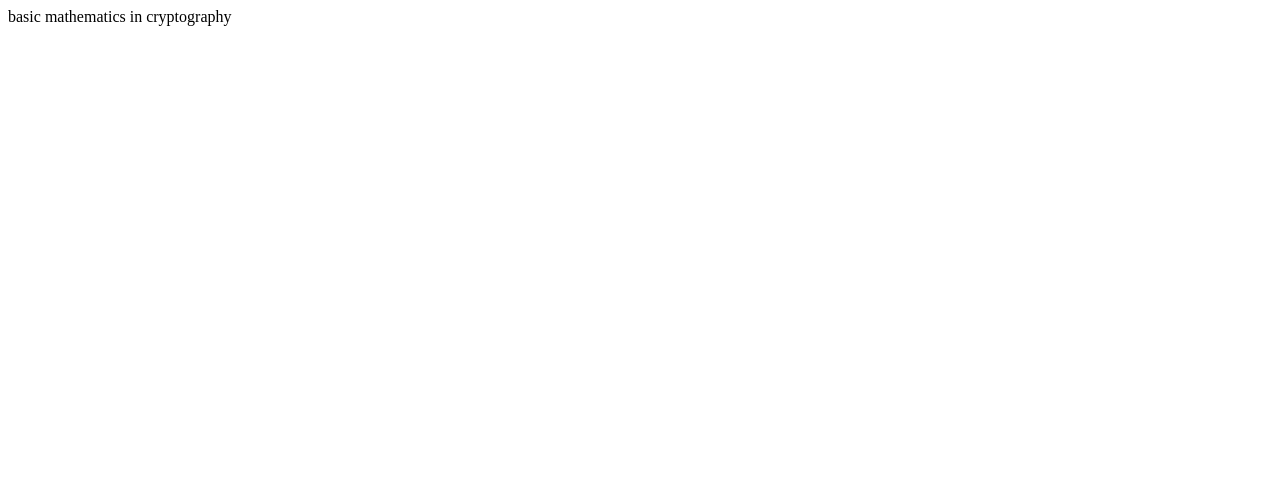
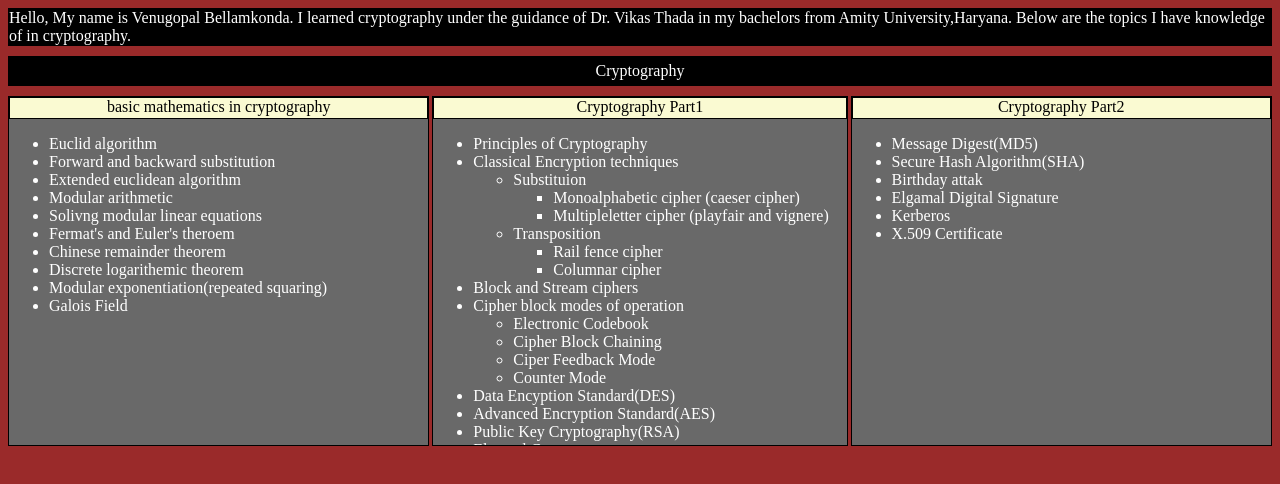
Before and after one commit to venugopal918/Cryptography, a plain HTML site: page topic.html in a window 1280 px wide. Drawn offline with Linux system fonts and the light colour scheme.

Commit message:
created website

```diff
--- a/style.css
+++ b/style.css
@@ -0,0 +1,208 @@
+* {
+  box-sizing: border-box;
+}
+
+body{
+	background-color: #9A2A2A;
+}
+
+div#intro{
+color: white;
+border: 1px black solid;
+background-color: black;
+width: 100%;
+}
+
+.crypt{
+	text-align: center;
+	color: white;
+	border: 1px black solid;
+	background-color: black;
+	width: 100%;
+	height: 30px;
+	margin-top: 10px;
+	padding-top: 5px;
+
+}
+
+div#t1{
+	color: white;
+	border: 1px black solid;
+	margin-top: 10px;
+	background-color: dimgrey;
+	height: 350px;
+}
+
+#s1{
+	text-align: center;
+	border: 1px black solid;
+	padding-bottom: 2px;
+	background-color: lightgoldenrodyellow;
+	color: black;
+}
+
+div#t2{
+	color: white;
+	border: 1px black solid;
+	margin-top: 10px;
+	background-color: dimgrey;
+	margin-left: 3px;
+	height: 350px;
+	margin-right: 3px;
+	overflow: auto;
+}
+
+#s2{
+	text-align: center;
+	border: 1px black solid;
+	padding-bottom: 2px;
+	background-color: lightgoldenrodyellow;
+	color: black;
+}
+
+div#t3{
+	color: white;
+	border: 1px black solid;
+	width: 100%;
+	margin-top: 10px;
+	height: 350px;
+	background-color: dimgrey;
+}
+
+#s3{
+	text-align: center;
+	border: 1px black solid;
+	padding-bottom: 2px;
+	background-color: lightgoldenrodyellow;
+	color: black;
+}
+@media (min-width: 992px) {
+  .col-lg-1, .col-lg-2, .col-lg-3, .col-lg-4, .col-lg-5, .col-lg-6, .col-lg-7, .col-lg-8, .col-lg-9, .col-lg-10, .col-lg-11, .col-lg-12 {
+    float: left;
+  }
+
+  .col-lg-1 {
+    width: 8.33%;
+  }
+  .col-lg-2 {
+    width: 16.66%;
+  }
+  .col-lg-3 {
+    width: 25%;
+  }
+  .col-lg-4 {
+    width: 33.33%;
+  }
+  .col-lg-5 {
+    width: 41.66%;
+  }
+  .col-lg-6 {
+    width: 50%;
+  }
+  .col-lg-7 {
+    width: 58.33%;
+  }
+  .col-lg-8 {
+    width: 66.66%;
+  }
+  .col-lg-9 {
+    width: 74.99%;
+  }
+  .col-lg-10 {
+    width: 83.33%;
+  }
+  .col-lg-11 {
+    width: 91.66%;
+  }
+  .col-lg-12 {
+    width: 100%;
+  }
+
+}
+
+
+@media (min-width: 768px) and (max-width: 991px) {
+  .col-md-1, .col-md-2, .col-md-3, .col-md-4, .col-md-5, .col-md-6, .col-md-7, .col-md-8, .col-md-9, .col-md-10, .col-md-11, .col-md-12 {
+    float: left;
+  }
+
+  .col-md-1 {
+    width: 8.33%;
+  }
+  .col-md-2 {
+    width: 16.66%;
+  }
+  .col-md-3 {
+    width: 25%;
+  }
+  .col-md-4 {
+    width: 33.33%;
+  }
+  .col-md-5 {
+    width: 41.66%;
+  }
+  .col-md-6 {
+    width: 50%;
+  }
+  .col-md-7 {
+    width: 58.33%;
+  }
+  .col-md-8 {
+    width: 66.66%;
+  }
+  .col-md-9 {
+    width: 74.99%;
+  }
+  .col-md-10 {
+    width: 83.33%;
+  }
+  .col-md-11 {
+    width: 91.66%;
+  }
+  .col-md-12 {
+    width: 100%;
+  }
+}
+
+@media (max-width: 767px) {
+  .col-sm-1, .col-sm-2, .col-sm-3, .col-sm-4, .col-sm-5, .col-sm-6, .col-sm-7, .col-sm-8, .col-sm-9, .col-sm-10, .col-sm-11, .col-sm-12 {
+  float: left;
+  }
+
+  .col-sm-1 {
+    width: 8.33%;
+  }
+  .col-sm-2 {
+    width: 16.66%;
+  }
+  .col-sm-3 {
+    width: 25%;
+  }
+  .col-sm-4 {
+    width: 33.33%;
+  }
+  .col-sm-5 {
+    width: 41.66%;
+  }
+  .col-sm-6 {
+    width: 50%;
+  }
+  .col-sm-7 {
+    width: 58.33%;
+  }
+  .col-sm-8 {
+    width: 66.66%;
+  }
+  .col-sm-9 {
+    width: 74.99%;
+  }
+  .col-sm-10 {
+    width: 83.33%;
+  }
+  .col-sm-11 {
+    width: 91.66%;
+  }
+  .col-sm-12 {
+    width: 100%;
+  }
+}
--- a/topic.html
+++ b/topic.html
@@ -7,6 +7,78 @@
 	<link rel="stylesheet" href="style.css">
 </head>
 <body>
-	<div>basic mathematics in cryptography</div>
+	<div class="container">
+	<div id="intro"> Hello, My name is Venugopal Bellamkonda. I learned cryptography under the guidance of Dr. Vikas Thada in my bachelors from Amity University,Haryana. Below are the topics I have knowledge of in cryptography.
+    </div>
+	<div class="crypt">Cryptography</div>
+	<div class="col-lg-4 col-md-6 col-sm-12">
+	<div id="t1">
+		<section id="s1">
+			basic mathematics in cryptography</section>
+			<ul>
+				<li>Euclid algorithm</li>
+				<li>Forward and backward substitution</li>
+				<li>Extended euclidean algorithm</li>
+				<li>Modular arithmetic</li>
+				<li>Solivng modular linear equations</li>
+				<li>Fermat's and Euler's theroem</li>
+				<li>Chinese remainder theorem</li>
+				<li>Discrete logarithemic theorem</li>
+				<li>Modular exponentiation(repeated squaring)</li>
+				<li>Galois Field</li>
+			</ul>
+		</div>
+	</div>
+		<div class="col-lg-4 col-md-6 col-sm-12">
+	<div id="t2">
+		<section id="s2">Cryptography Part1</section>
+		<ul>
+			<li>Principles of Cryptography</li>
+			<li>Classical Encryption techniques
+				<ul>
+					<li>Substituion
+						<ul>
+							<li>Monoalphabetic cipher (caeser cipher)</li>
+							<li>Multipleletter cipher (playfair and vignere)</li>
+						</ul>
+					</li>
+					<li>Transposition
+						<ul>
+							<li>Rail fence cipher</li>
+							<li>Columnar cipher</li>
+						</ul>
+					</li>
+				</ul></li>
+				<li>Block and Stream ciphers</li>
+				<li>Cipher block modes of operation
+					<ul>
+						<li>Electronic Codebook</li>
+						<li>Cipher Block Chaining</li>
+						<li>Ciper Feedback Mode</li>
+						<li>Counter Mode</li>
+					</ul>
+				</li>
+				<li>Data Encyption Standard(DES)</li>
+				<li>Advanced Encryption Standard(AES)</li>
+				<li>Public Key Cryptography(RSA)</li>
+				<li>Elgamal Cryptosystem</li>
+				<li>Diffle Hellman Key Exchange</li>
+		</ul>
+	</div>
+</div>
+	<div class="col-lg-4 col-md-12 col-sm-12">
+	<div id="t3">
+	<section id="s3">Cryptography Part2</section>
+	<ul>
+		<li>Message Digest(MD5)</li>
+	    <li>Secure Hash Algorithm(SHA)</li>
+	    <li>Birthday attak</li>
+	    <li>Elgamal Digital Signature</li>
+	    <li>Kerberos</li>
+	    <li>X.509 Certificate</li>
+	</ul>
+    </div>
+</div>
+</div>
 </body>
 </html>
```
